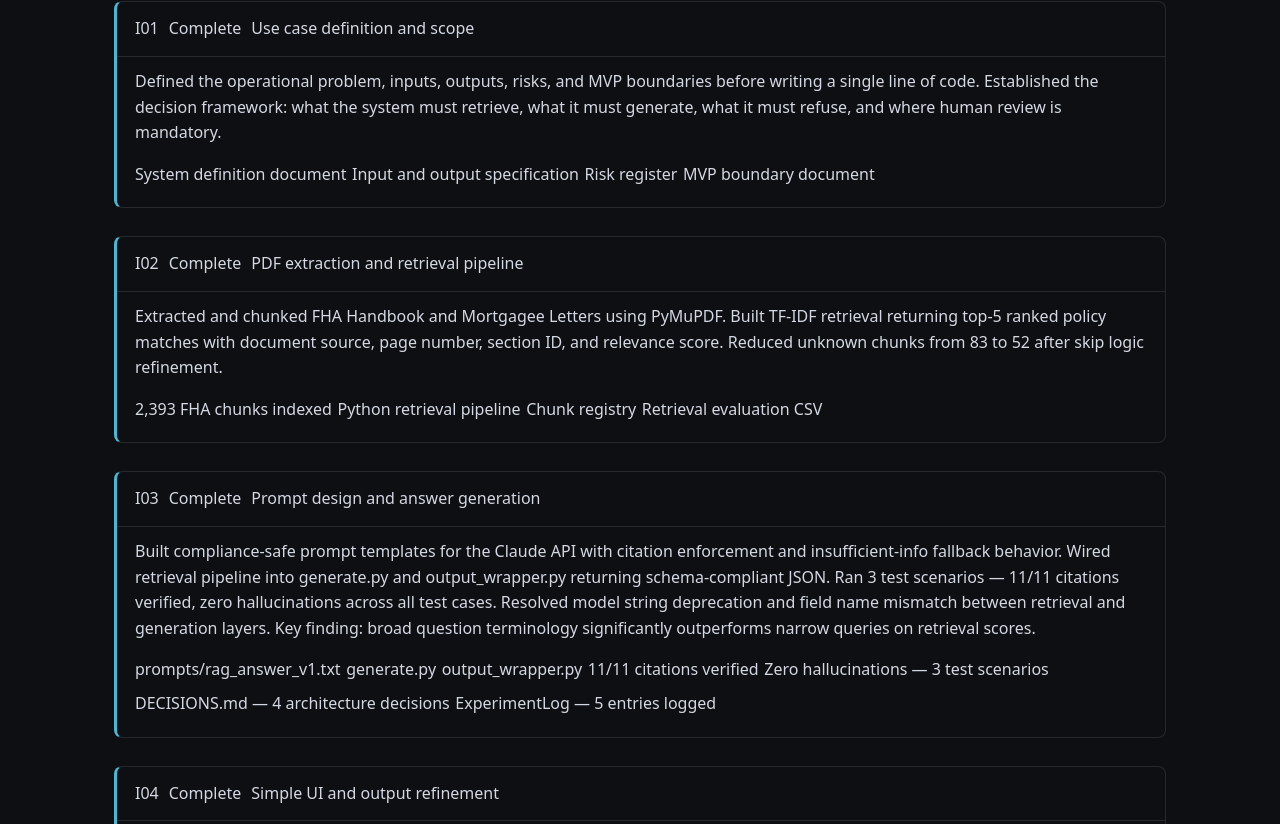
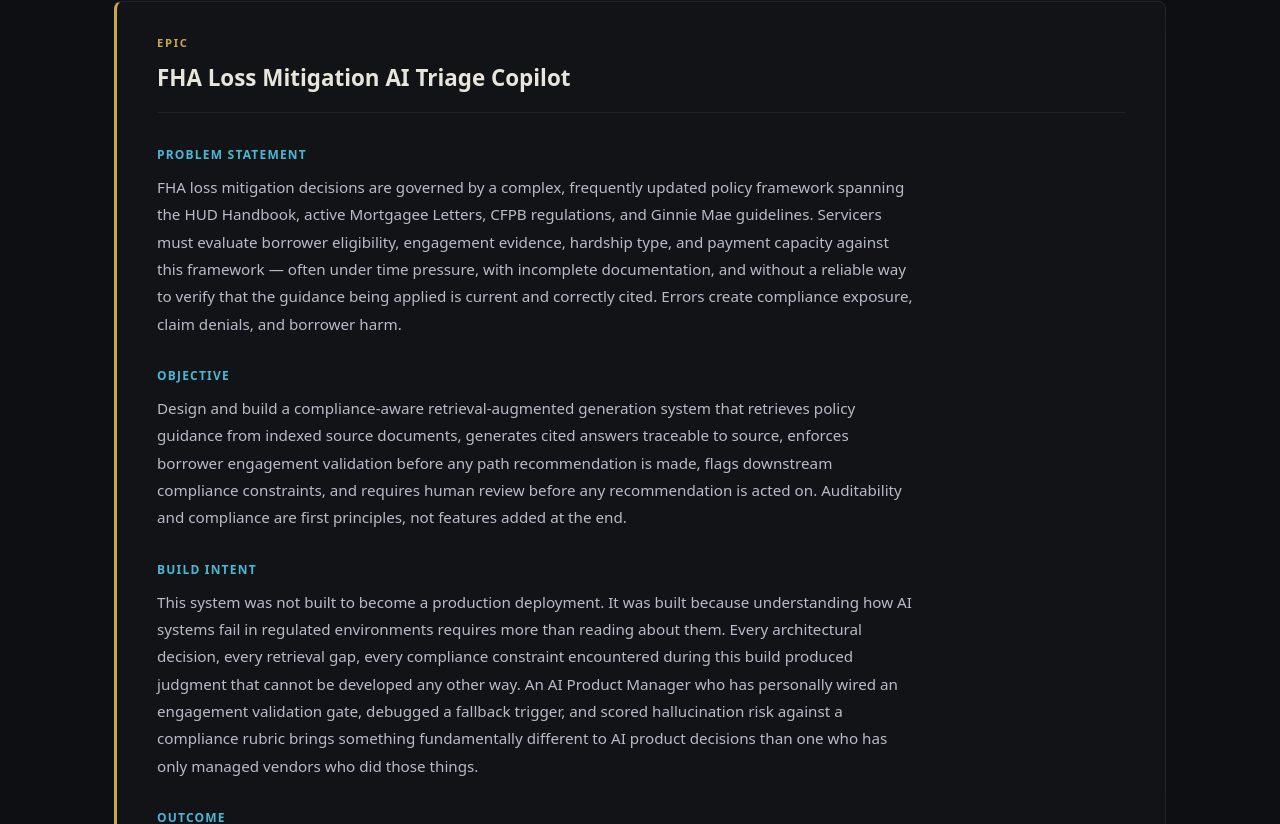
Before and after one commit to blendedpages-bq/pulse-pm, a React (Vite) app: page /build in a window 1280 px wide. Shown: the part 476-1300 px from the top of the page. Built offline with nearby package versions, Linux system fonts and the light colour scheme.

Commit message:
feat: add Epic block with problem, objective, intent, outcome

```diff
--- a/src/index.css
+++ b/src/index.css
@@ -567,3 +567,55 @@
   margin-right: auto;
   line-height: 1.6;
 }
+/* ----------------------------------------------------------
+   Build Page — Epic Block
+   ---------------------------------------------------------- */
+   .epic-block {
+    border: 1px solid rgba(255, 255, 255, 0.08);
+    border-left: 3px solid var(--gold, #c9a84c);
+    border-radius: 8px;
+    padding: 2rem 2.5rem;
+    margin: 2rem 0 3rem 0;
+    background: rgba(255, 255, 255, 0.02);
+  }
+
+  .epic-label {
+    font-size: 0.7rem;
+    font-weight: 600;
+    letter-spacing: 0.15em;
+    color: var(--gold, #c9a84c);
+    margin-bottom: 0.5rem;
+  }
+
+  .epic-title {
+    font-size: 1.4rem;
+    font-weight: 600;
+    color: var(--white, #e8e6dc);
+    margin-bottom: 2rem;
+    padding-bottom: 1rem;
+    border-bottom: 1px solid rgba(255, 255, 255, 0.06);
+  }
+
+  .epic-section {
+    margin-bottom: 1.75rem;
+  }
+
+  .epic-section:last-child {
+    margin-bottom: 0;
+  }
+
+  .epic-section-title {
+    font-size: 0.75rem;
+    font-weight: 600;
+    letter-spacing: 0.1em;
+    color: var(--teal, #1D9E75);
+    margin-bottom: 0.6rem;
+    text-transform: uppercase;
+  }
+
+  .epic-body {
+    font-size: 0.95rem;
+    line-height: 1.8;
+    color: var(--silver, #9f9d95);
+    max-width: 760px;
+  }
--- a/src/pages/Build.jsx
+++ b/src/pages/Build.jsx
@@ -9,6 +9,8 @@
   { num: 8, status: 'complete', title: 'Engagement gate and constraint flagging', desc: 'Wired the engagement validation gate as Step -1 in the pipeline — fail-closed, before classification runs — and the constraint flagging layer as Step 3.5, post-generation. Engagement gate enforces the system\'s own critical design rule: no path recommendation without verified borrower engagement evidence. Constraint flagging deployed two architecturally differentiated checks: a content-evaluating dual-tracking prohibition and a deterministic buyout threshold field check. Output wrapper fixed twice — fields were hardcoded empty and gate-failed cases were being labeled as success. S1-S4 re-scored: Engagement Gateway Enforcement moved from 0.0 to 1.0 across all three evaluation scenarios. All auto-blocks cleared.', outputs: ['engagement_validator.py — fail-closed gate, Step -1', 'borrower_engagement_rules.json v1.0 — ENG-001 through ENG-003', 'constraint_flagger.py — Step 3.5 post-generation', 'constraint_flagging_rules.json v1.0 — CFPB-001 and GNMA-001', 'output_wrapper.py — explicit status branching', 's1_s4_w11_rescore.json — canonical verified scenarios', 'ExperimentLog — 5 entries logged', 'DECISIONS.md — Decisions 21, 22, 23 recorded', 'Engagement Gateway Enforcement 0.0 → 1.0'] },
   { num: 9, status: 'active', title: 'Retrieval precedence and audit logging', desc: 'Implementing retrieval precedence-awareness so higher-priority sources cannot be displaced by lower-priority chunks without a score threshold — closing the gap confirmed in Decision 19. Regression-testing the precedence fix against all four canonical scenarios in s1_s4_w11_rescore.json. Building immutable audit logging before output delivery — a non-negotiable gate in the original Phase 3 design. Decision 24 defines what immutable means concretely before code is written.', outputs: ['retrieve_hybrid.py — precedence-aware reranking', 'audit_logger.py — immutable pre-output log', 'Decision 24 — immutable audit log definition', 'S1-S4 regression pass — precedence fix verified'], wip: true }
 ]
+
+
 
 export default function Build() {
   return (
@@ -26,6 +28,63 @@
             designed by someone who has spent 20 years operating inside the system it's
             meant to serve.
           </p>
+          <div className="epic-block">
+  <p className="epic-label">EPIC</p>
+  <h2 className="epic-title">FHA Loss Mitigation AI Triage Copilot</h2>
+
+  <div className="epic-section">
+    <h3 className="epic-section-title">Problem Statement</h3>
+    <p className="epic-body">
+      FHA loss mitigation decisions are governed by a complex, frequently updated
+      policy framework spanning the HUD Handbook, active Mortgagee Letters, CFPB
+      regulations, and Ginnie Mae guidelines. Servicers must evaluate borrower
+      eligibility, engagement evidence, hardship type, and payment capacity against
+      this framework — often under time pressure, with incomplete documentation, and
+      without a reliable way to verify that the guidance being applied is current and
+      correctly cited. Errors create compliance exposure, claim denials, and borrower
+      harm.
+    </p>
+  </div>
+
+  <div className="epic-section">
+    <h3 className="epic-section-title">Objective</h3>
+    <p className="epic-body">
+      Design and build a compliance-aware retrieval-augmented generation system that
+      retrieves policy guidance from indexed source documents, generates cited answers
+      traceable to source, enforces borrower engagement validation before any path
+      recommendation is made, flags downstream compliance constraints, and requires
+      human review before any recommendation is acted on. Auditability and compliance
+      are first principles, not features added at the end.
+    </p>
+  </div>
+
+  <div className="epic-section">
+    <h3 className="epic-section-title">Build Intent</h3>
+    <p className="epic-body">
+      This system was not built to become a production deployment. It was built because
+      understanding how AI systems fail in regulated environments requires more than
+      reading about them. Every architectural decision, every retrieval gap, every
+      compliance constraint encountered during this build produced judgment that cannot
+      be developed any other way. An AI Product Manager who has personally wired an
+      engagement validation gate, debugged a fallback trigger, and scored hallucination
+      risk against a compliance rubric brings something fundamentally different to AI
+      product decisions than one who has only managed vendors who did those things.
+    </p>
+  </div>
+
+  <div className="epic-section">
+    <h3 className="epic-section-title">Outcome</h3>
+    <p className="epic-body">
+      A working AI triage copilot with a verified retrieval pipeline, rules-based
+      classification, prompt routing, engagement validation gate, and constraint
+      flagging — scored against a 5-dimension evaluation rubric across 4 canonical
+      scenarios. Zero hallucinations maintained across all test scenarios. Engagement
+      Gateway Enforcement moved from 0.0 to 1.0 across all three previously
+      auto-blocked scenarios following gate wiring in Iteration 8. Retrieval
+      precedence-awareness and immutable audit logging are the active build targets.
+    </p>
+  </div>
+</div>
           <div className="timeline">
             {weeks.map(w => (
               <div key={w.num} className={"week-card " + w.status}>
```
